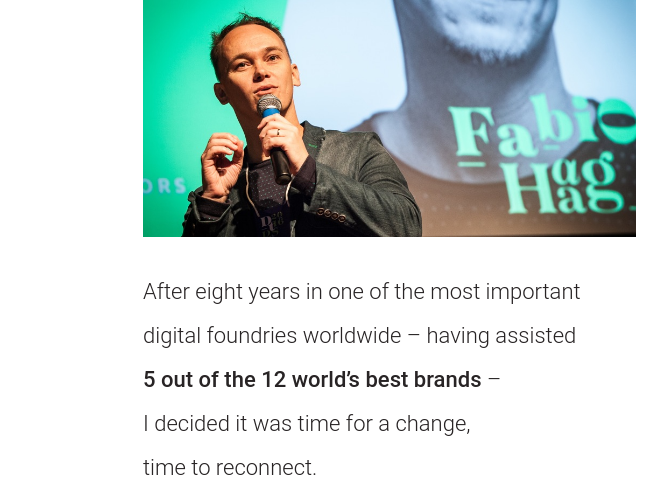
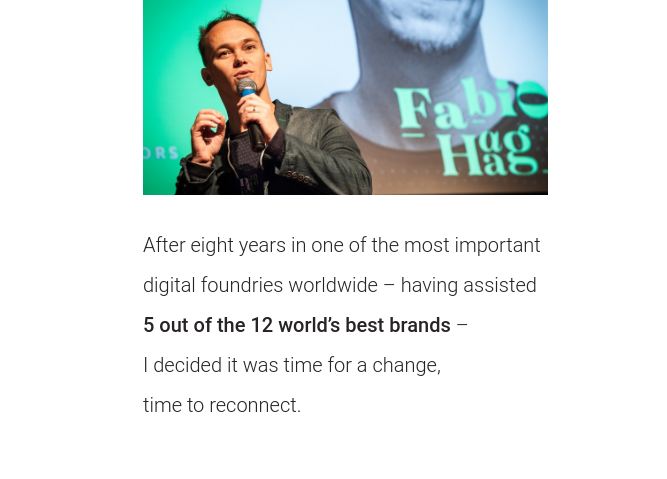
Before and after one commit to manfromanotherland/fh-presales, a website: page index.html in a window 1280 px wide. Shown: the top 479 px of the page, without its empty margins (227-894 px from the left). Drawn offline with nearby package versions, Linux system fonts and the light colour scheme; files that its build step writes are made by us from their sources; files whose address does not match are found by name.

Commit message:
Smaller font-size and smaller grid

```diff
--- a/index.html
+++ b/index.html
@@ -32,7 +32,7 @@
 
 		<article class="row">
 
-			<div class="col-md-7 col-lg-6 offset-lg-3 offset-md-2 offset-xs-2">
+			<div class="col-md-6 col-lg-5 offset-lg-3 offset-md-2 offset-xs-2">
 
 				<div class="row">
 					<figure class="hero figure col-xl-11">
--- a/src/scss/_custom.scss
+++ b/src/scss/_custom.scss
@@ -20,7 +20,7 @@ $link-hover-decoration: none;
 
 $font-family-sans-serif: 'roboto', sans-serif;
 
-$font-size-root: 22px;
+$font-size-root: 18px;
 $line-height-base: 2;
 
 // Buttons
--- a/src/scss/_fh.scss
+++ b/src/scss/_fh.scss
@@ -3,9 +3,8 @@
 html {
   font-size: 16px;
   font-weight: 300;
-  @include media-breakpoint-up(md) { font-size: 18px; }
-  @include media-breakpoint-up(lg) { font-size: 20px; }
-  @include media-breakpoint-up(xl) { font-size: 22px; }
+  @include media-breakpoint-up(lg) { font-size: 18px; }
+  @include media-breakpoint-up(xl) { font-size: 20px; }
 }
 
 strong { font-weight: 500; }
```
